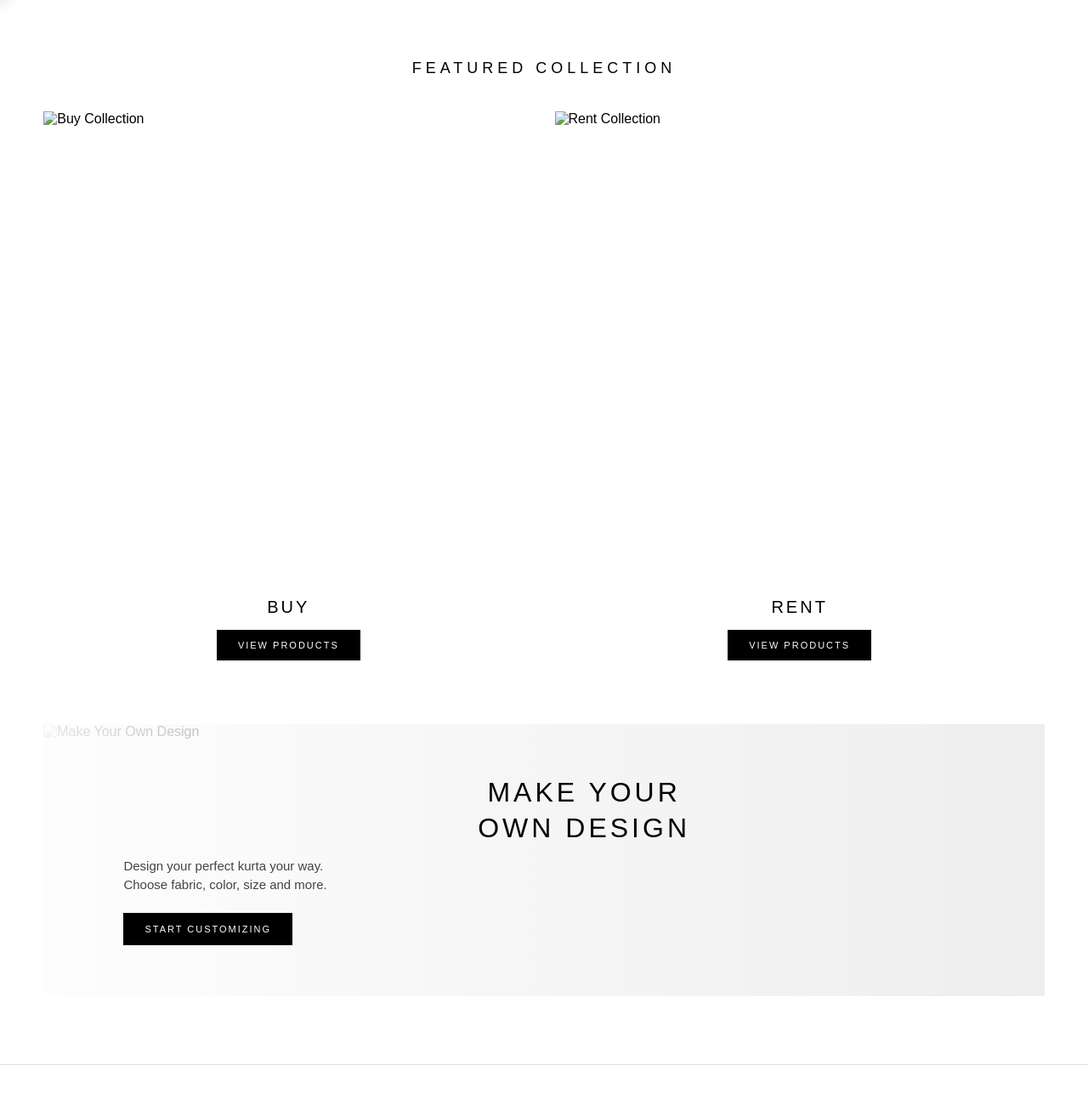
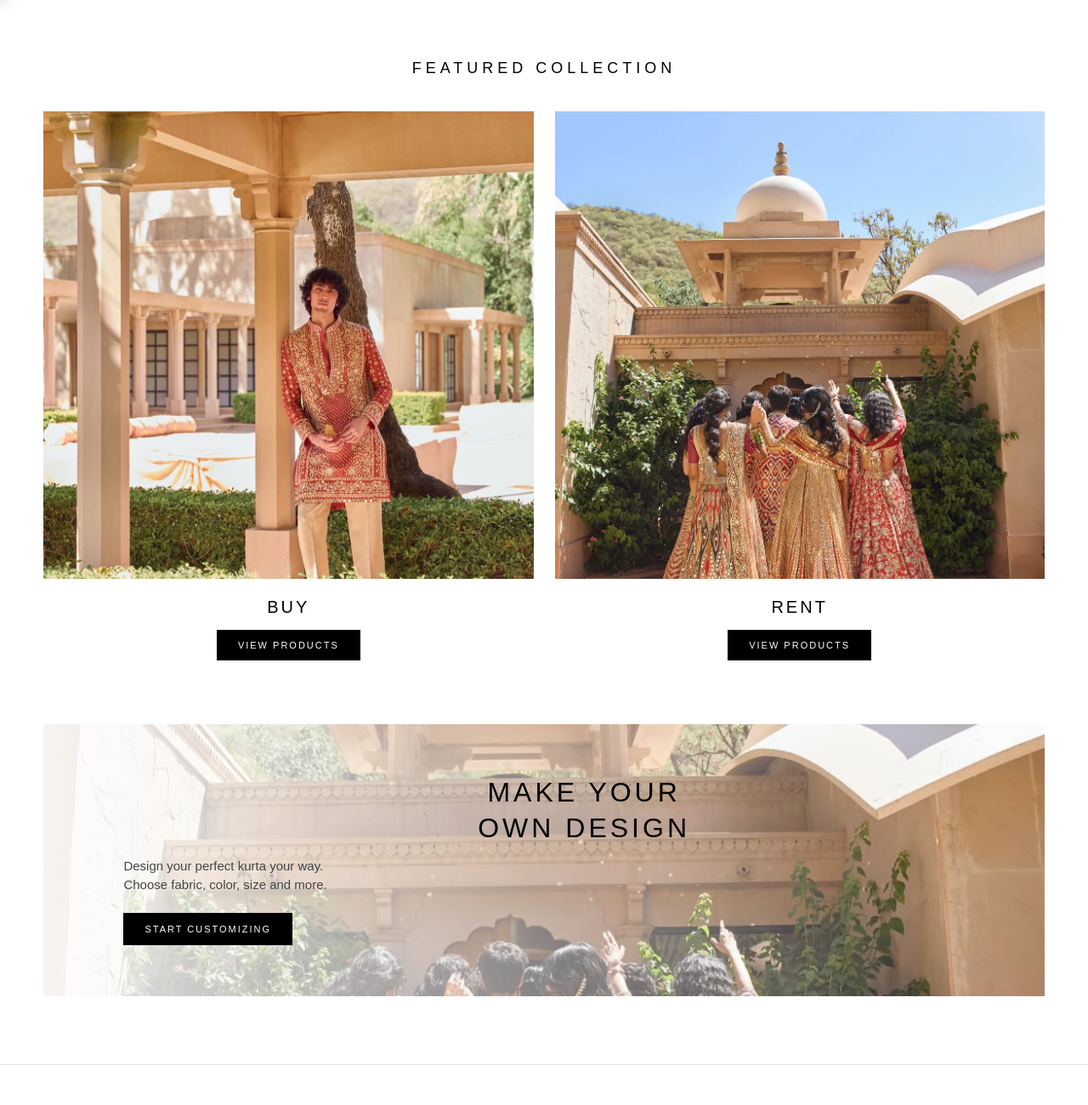
Before and after one commit to tamnnaagajera/DivVastra, a plain HTML site: page index.html in a window 1280 px wide. Shown: the part 800-2100 px from the top of the page at 85% size. Drawn offline with Linux system fonts and the light colour scheme; grey boxes are pictures that could not be loaded.

Commit message:
Fix image paths

```diff
--- a/index.html
+++ b/index.html
@@ -107,7 +107,7 @@
             <div class="collection-card">
 
                 <img
-                    src="product6.jpeg"
+                    src="images/product6.jpeg"
                     alt="Buy Collection"
                 >
 
@@ -131,7 +131,7 @@
             <div class="collection-card">
 
                 <img
-                    src="product7.jpeg"
+                    src="images/product7.jpeg"
                     alt="Rent Collection"
                 >
 
@@ -155,7 +155,7 @@
 
 <div class="customize-card">
 
-    <img src="product7.jpeg" alt="Make Your Own Design">
+    <img src="images/product7.jpeg" alt="Make Your Own Design">
 
     <div class="customize-overlay">
 
```
